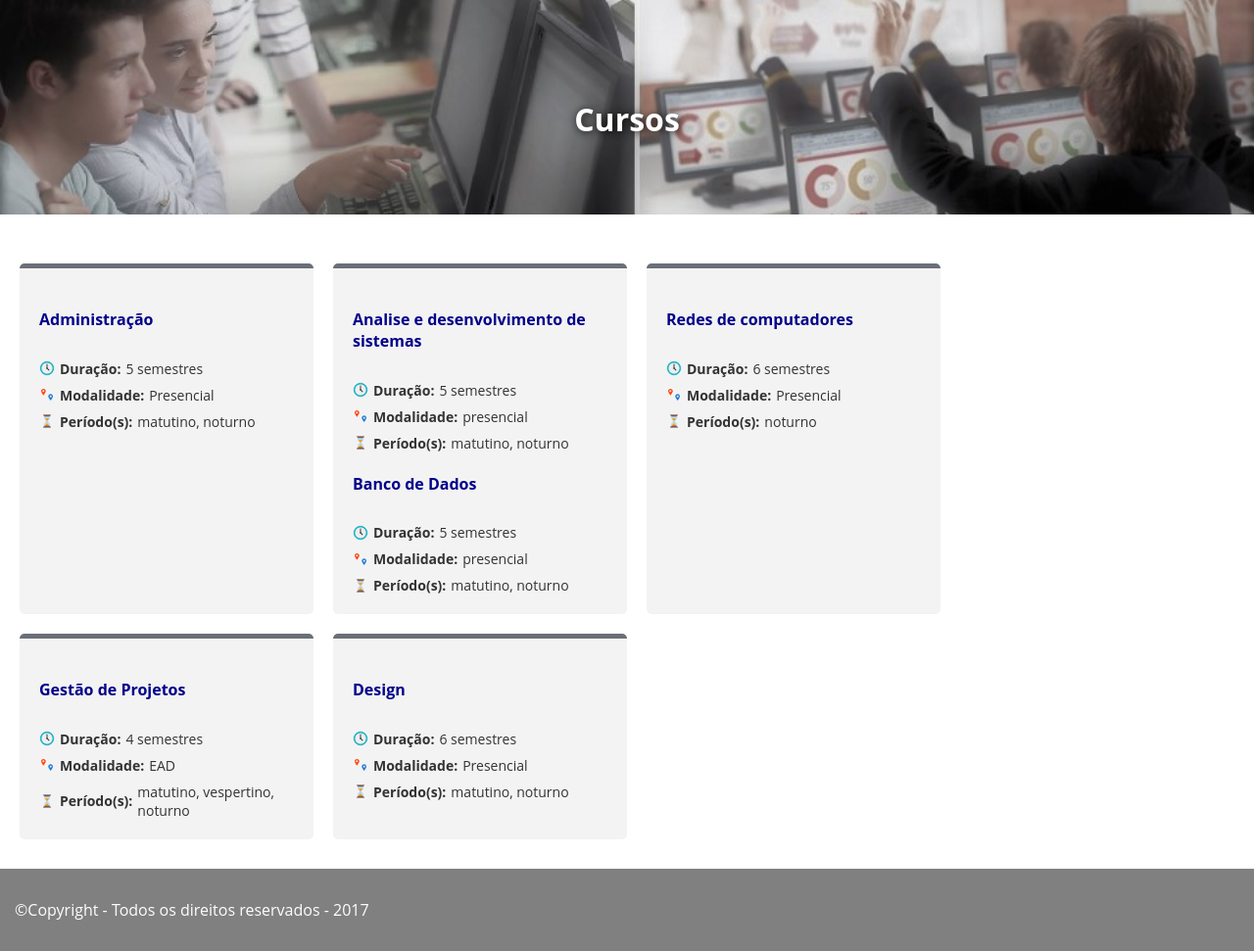
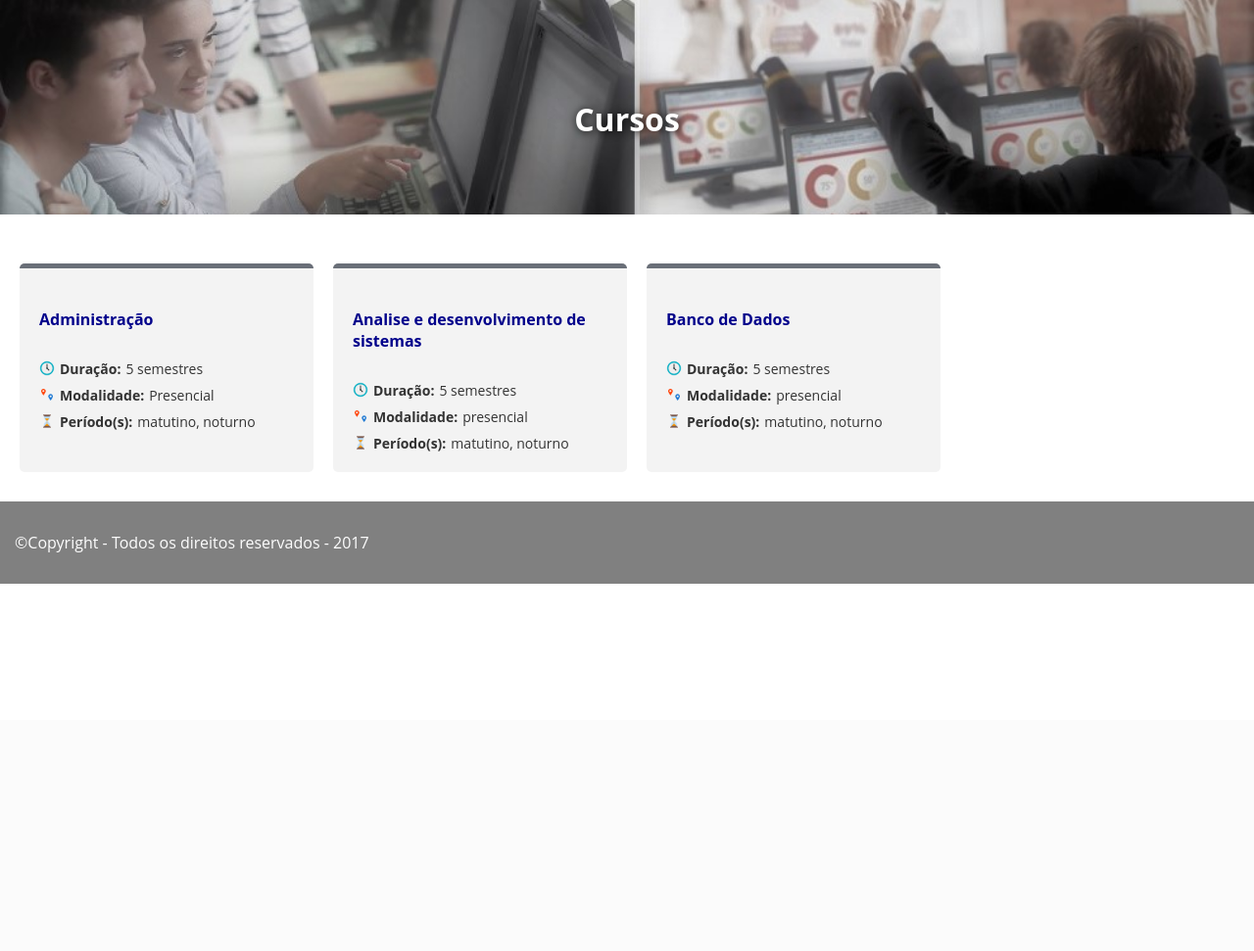
Before and after one commit to Luclujan7198/LMS, a Django app: page /cursos/ in a window 1280 px wide. Shown: the part 65-1036 px from the top of the page at 98% size. After the commit the page ends 661 px from the top, so only its background shows below. Run offline with Django 3.2, Linux system fonts and the light colour scheme; data comes from the database, SQL or seed files in the repository; both versions use the stored data as it was after the commit; parts of the project's set-up code (start-up, migrations or seed data) failed here and were passed over.

Commit message:
corrigido cursos.html

```diff
--- a/LMS/LMSWeb/templates/LMSWeb/cursos.html
+++ b/LMS/LMSWeb/templates/LMSWeb/cursos.html
@@ -19,6 +19,7 @@ Cursos - {{block.super}}
 </div>
 
 <div class="cursos">
+
     <div class="curso">
 
         <h4><a href="{% url 'LMSWeb:curso' 1 %}">Administração</a></h4>
@@ -38,9 +39,9 @@ Cursos - {{block.super}}
             matutino, noturno
         </div>
     </div>
+    {% for curso in cursos %}
+    <div class="curso">
 
-    <div class="curso">
-        {% for curso in cursos %}
             <h4><a href="#">{{ curso.nome }}</a></h4>
             <div class="curso-info-item">
                 <img src="{% static 'img/duracao-icon-color.png' %}" />
@@ -57,66 +58,8 @@ Cursos - {{block.super}}
                 <span class="field-title">Período(s):</span>
                 matutino, noturno
             </div>
-        {% endfor %}
     </div>
-
-
-    <div class="curso">
-        <h4><a href="#">Redes de computadores</a></h4>
-        <div class="curso-info-item">
-            <img src="{% static 'img/duracao-icon-color.png' %}" />
-            <span class="field-title">Duração:</span>
-            6 semestres
-        </div>
-        <div class="curso-info-item">
-            <img src="{% static 'img/modalidade-icon-color.png' %}" />
-            <span class="field-title">Modalidade:</span>
-            Presencial
-        </div>
-        <div class="curso-info-item">
-            <img src="{% static 'img/periodo-icon-color.png' %}" />
-            <span class="field-title">Período(s):</span>
-            noturno
-        </div>
-    </div>
-
-    <div class="curso">
-        <h4><a href="#">Gestão de Projetos</a></h4>
-        <div class="curso-info-item">
-            <img src="{% static 'img/duracao-icon-color.png' %}" />
-            <span class="field-title">Duração:</span>
-            4 semestres
-        </div>
-        <div class="curso-info-item">
-            <img src="{% static 'img/modalidade-icon-color.png' %}" />
-            <span class="field-title">Modalidade:</span>
-            EAD
-        </div>
-        <div class="curso-info-item">
-            <img src="{% static 'img/periodo-icon-color.png' %}" />
-            <span class="field-title">Período(s):</span>
-            matutino, vespertino, noturno
-        </div>
-    </div>
-
-    <div class="curso">
-        <h4><a href="#">Design</a></h4>
-        <div class="curso-info-item">
-            <img src="{% static 'img/duracao-icon-color.png' %}" />
-            <span class="field-title">Duração:</span>
-            6 semestres
-        </div>
-        <div class="curso-info-item">
-            <img src="{% static 'img/modalidade-icon-color.png' %}" />
-            <span class="field-title">Modalidade:</span>
-            Presencial
-        </div>
-        <div class="curso-info-item">
-            <img src="{% static 'img/periodo-icon-color.png' %}" />
-            <span class="field-title">Período(s):</span>
-            matutino, noturno
-        </div>
-    </div>
+    {% endfor %}
 </div>
 
 {% endblock %}
```
Also changed, not shown: LMS/db.sqlite3.
